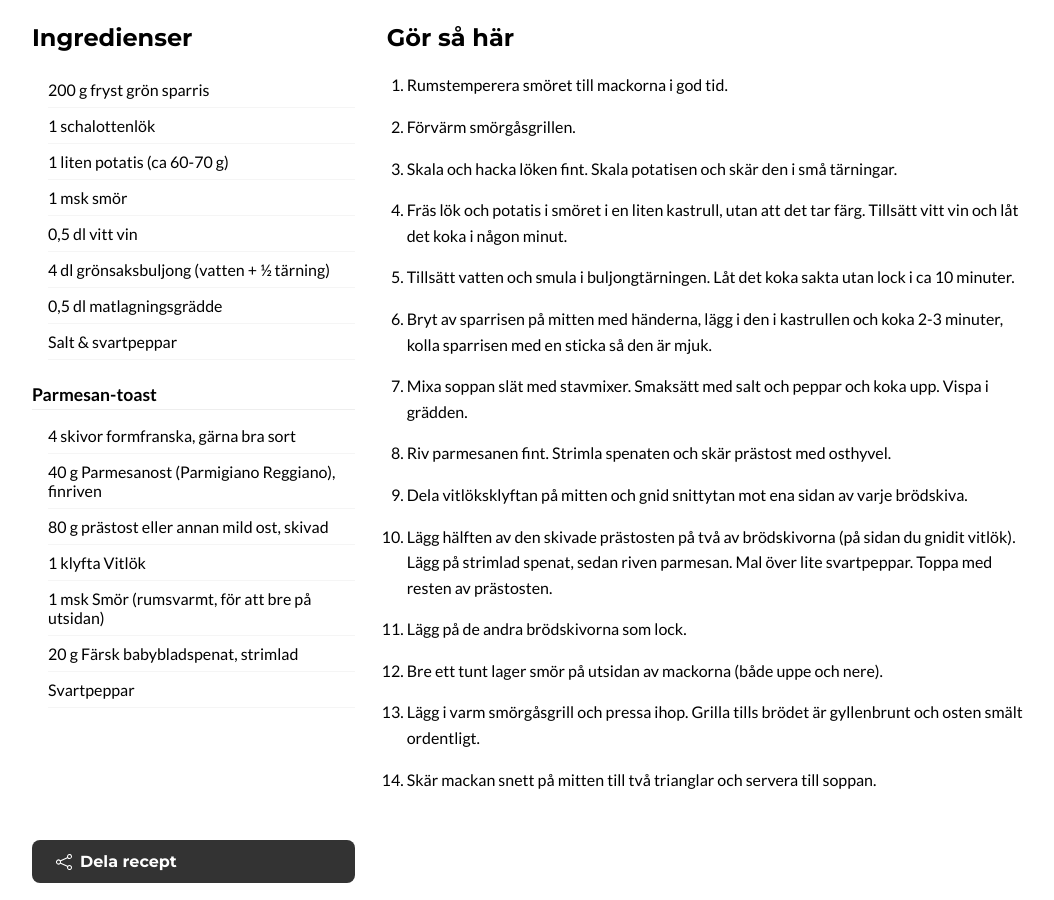
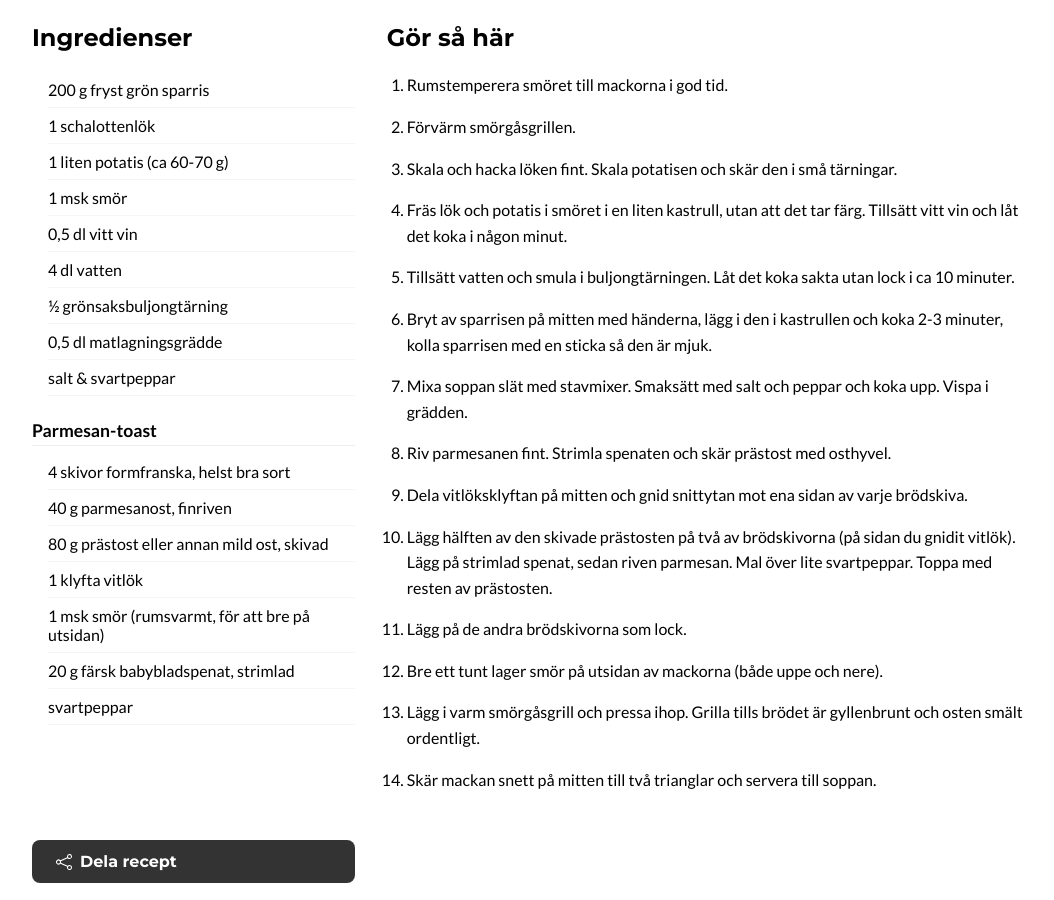
Before and after one commit to selessia/lunch-for-tva, a Jekyll site: the page built from _posts/2026-03-05-sparrissoppa-med-parmesantoast.md, in a window 1280 px wide and 900 px high, scrolled down 967 px. Shown: the whole window, without its empty margins (108-1162 px from the left). Built offline with Jekyll 4.4.1, drawn with Linux system fonts in a browser that asks for light colours.

Commit message:
Fixat lite

```diff
--- a/_posts/2026-03-05-sparrissoppa-med-parmesantoast.md
+++ b/_posts/2026-03-05-sparrissoppa-med-parmesantoast.md
@@ -22,27 +22,29 @@ ingredients:
     quantity: 1 msk
   - name: vitt vin
     quantity: 0,5 dl
-  - name: grönsaksbuljong (vatten + ½ tärning)
+  - name: vatten
     quantity: 4 dl
+  - name: grönsaksbuljongtärning
+    quantity: ½
   - name: matlagningsgrädde
     quantity: 0,5 dl
-  - name: Salt & svartpeppar
+  - name: salt & svartpeppar
     quantity:
   - section: "Parmesan-toast"
     items:
-      - name: formfranska, gärna bra sort
+      - name: formfranska, helst bra sort
         quantity: 4 skivor
-      - name: Parmesanost (Parmigiano Reggiano), finriven
+      - name: parmesanost, finriven
         quantity: 40 g
       - name: prästost eller annan mild ost, skivad
         quantity: 80 g
-      - name: Vitlök
+      - name: vitlök
         quantity: 1 klyfta
-      - name: Smör (rumsvarmt, för att bre på utsidan)
+      - name: smör (rumsvarmt, för att bre på utsidan)
         quantity: 1 msk
-      - name: Färsk babybladspenat, strimlad
+      - name: färsk babybladspenat, strimlad
         quantity: 20 g
-      - name: Svartpeppar
+      - name: svartpeppar
         quantity:
 
 instructions:
```
